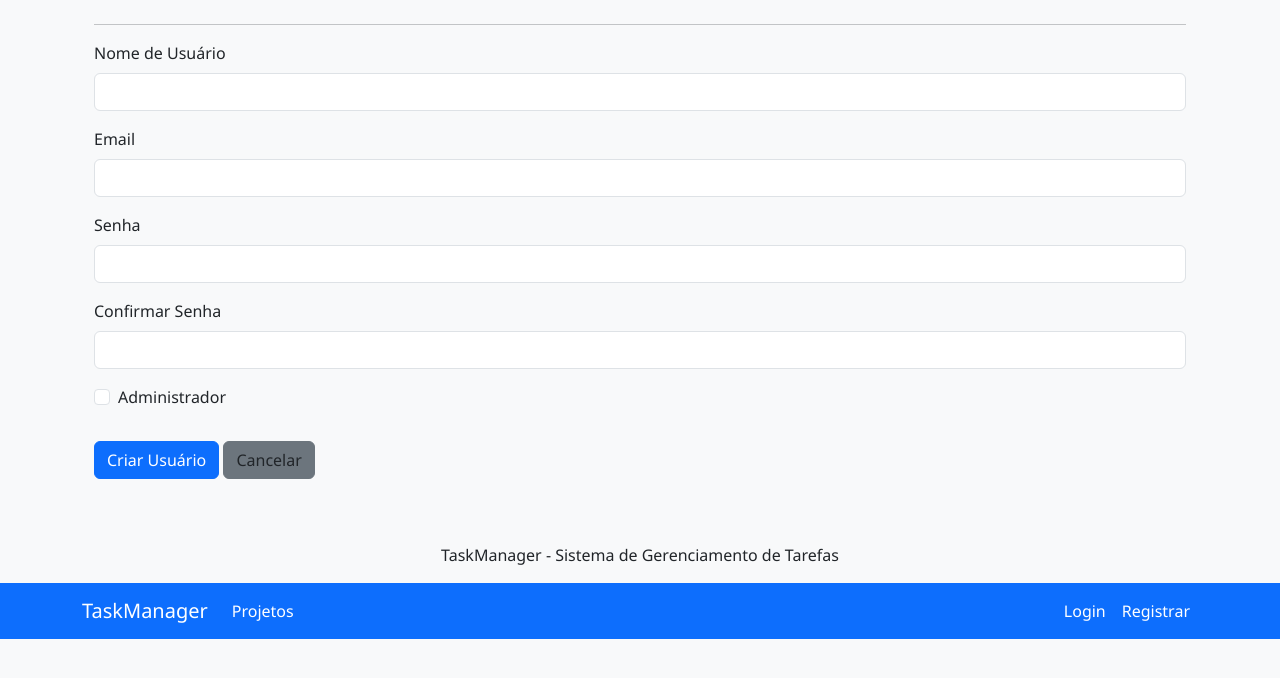
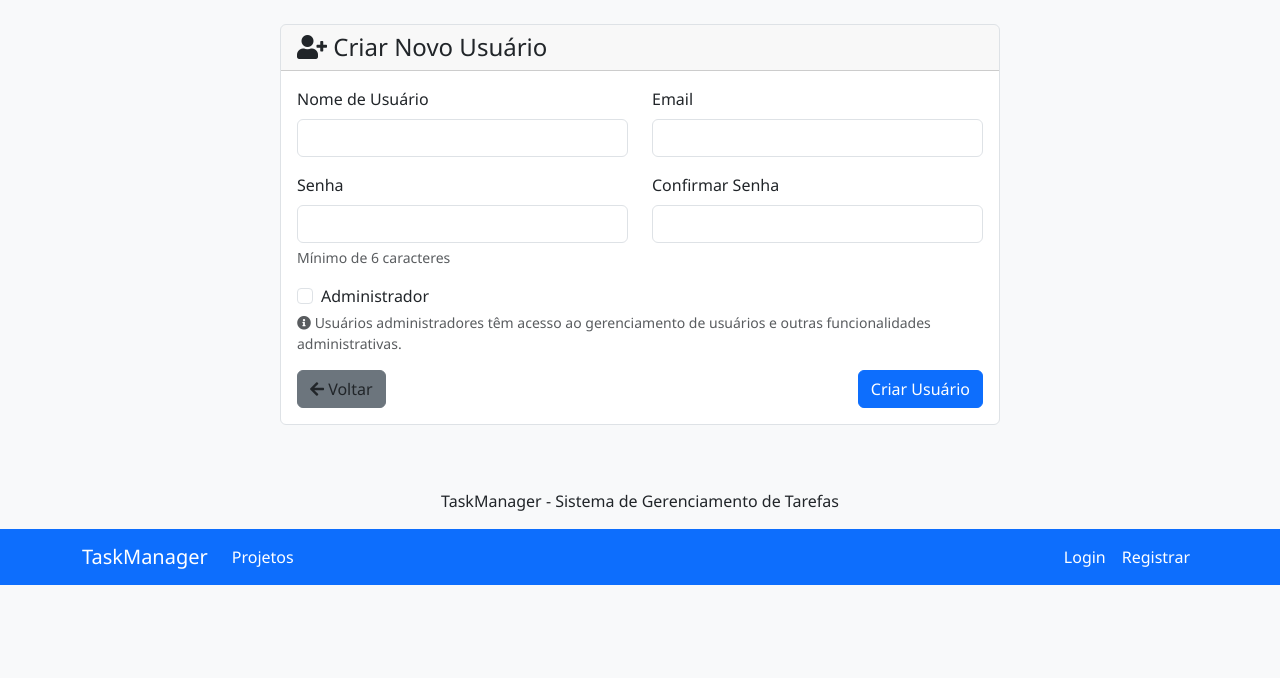
Before and after one commit to PedroB97/Task-Manager, a Flask app: template templates/users/create_user.html in a window 1280 px wide. Shown: the part 56-734 px from the top of the page. Run offline with Flask 3, Linux system fonts and the light colour scheme; the template is opened without the code that fills it: values that come from a table or form of the project are taken from there, others are empty; some libraries are stand-ins or nearby versions.

Commit message:
Update create_user.html

```diff
--- a/templates/users/create_user.html
+++ b/templates/users/create_user.html
@@ -1,63 +1,101 @@
 {% extends "base.html" %}
 
-{% block title %}{{ title }}{% endblock %}
+{% block title %}Criar Novo Usuário{% endblock %}
 
 {% block content %}
 <div class="container mt-4">
-    <h2>{{ title }}</h2>
-    <hr>
+    <div class="row justify-content-center">
+        <div class="col-md-8">
+            <div class="card">
+                <div class="card-header">
+                    <h4 class="mb-0">
+                        <i class="fas fa-user-plus"></i> Criar Novo Usuário
+                    </h4>
+                </div>
+                <div class="card-body">
+                    <form method="POST">
+                        {{ form.hidden_tag() }}
 
-    <form method="POST" action="{{ url_for('user_bp.create_user') }}">
-        {{ form.hidden_tag() }} {# CSRF token #}
-
+                        <div class="row">
+                            <div class="col-md-6">
                                 <div class="mb-3">
                                     {{ form.username.label(class="form-label") }}
-            {{ form.username(class="form-control" + (' is-invalid' if form.username.errors else '')) }}
+                                    {{ form.username(class="form-control" + (" is-invalid" if form.username.errors else "")) }}
                                     {% if form.username.errors %}
-                <div class="invalid-feedback d-block">
-                    {% for error in form.username.errors %}<span>{{ error }}</span>{% endfor %}
+                                        <div class="invalid-feedback">
+                                            {% for error in form.username.errors %}
+                                                {{ error }}
+                                            {% endfor %}
                                         </div>
                                     {% endif %}
                                 </div>
-
+                            </div>
+                            <div class="col-md-6">
                                 <div class="mb-3">
                                     {{ form.email.label(class="form-label") }}
-            {{ form.email(class="form-control" + (' is-invalid' if form.email.errors else '')) }}
+                                    {{ form.email(class="form-control" + (" is-invalid" if form.email.errors else "")) }}
                                     {% if form.email.errors %}
-                <div class="invalid-feedback d-block">
-                    {% for error in form.email.errors %}<span>{{ error }}</span>{% endfor %}
+                                        <div class="invalid-feedback">
+                                            {% for error in form.email.errors %}
+                                                {{ error }}
+                                            {% endfor %}
                                         </div>
                                     {% endif %}
                                 </div>
+                            </div>
+                        </div>
 
+                        <div class="row">
+                            <div class="col-md-6">
                                 <div class="mb-3">
                                     {{ form.password.label(class="form-label") }}
-            {{ form.password(class="form-control" + (' is-invalid' if form.password.errors else '')) }}
+                                    {{ form.password(class="form-control" + (" is-invalid" if form.password.errors else "")) }}
                                     {% if form.password.errors %}
-                <div class="invalid-feedback d-block">
-                    {% for error in form.password.errors %}<span>{{ error }}</span>{% endfor %}
+                                        <div class="invalid-feedback">
+                                            {% for error in form.password.errors %}
+                                                {{ error }}
+                                            {% endfor %}
+                                        </div>
+                                    {% endif %}
+                                    <div class="form-text">Mínimo de 6 caracteres</div>
+                                </div>
+                            </div>
+                            <div class="col-md-6">
+                                <div class="mb-3">
+                                    {{ form.confirm_password.label(class="form-label") }}
+                                    {{ form.confirm_password(class="form-control" + (" is-invalid" if form.confirm_password.errors else "")) }}
+                                    {% if form.confirm_password.errors %}
+                                        <div class="invalid-feedback">
+                                            {% for error in form.confirm_password.errors %}
+                                                {{ error }}
+                                            {% endfor %}
                                         </div>
                                     {% endif %}
                                 </div>
+                            </div>
+                        </div>
 
                         <div class="mb-3">
-            {{ form.confirm_password.label(class="form-label") }}
-            {{ form.confirm_password(class="form-control" + (' is-invalid' if form.confirm_password.errors else '')) }}
-            {% if form.confirm_password.errors %}
-                <div class="invalid-feedback d-block">
-                    {% for error in form.confirm_password.errors %}<span>{{ error }}</span>{% endfor %}
-                </div>
-            {% endif %}
-        </div>
-
-        <div class="form-check mb-3">
+                            <div class="form-check">
                                 {{ form.is_admin(class="form-check-input") }}
                                 {{ form.is_admin.label(class="form-check-label") }}
                             </div>
+                            <div class="form-text">
+                                <i class="fas fa-info-circle"></i>
+                                Usuários administradores têm acesso ao gerenciamento de usuários e outras funcionalidades administrativas.
+                            </div>
+                        </div>
 
-        {{ form.submit(class="btn btn-primary mt-3") }}
-        <a href="{{ url_for('user_bp.list_users') }}" class="btn btn-secondary mt-3">Cancelar</a>
+                        <div class="d-flex justify-content-between">
+                            <a href="{{ url_for('user_bp.list_users') }}" class="btn btn-secondary">
+                                <i class="fas fa-arrow-left"></i> Voltar
+                            </a>
+                            {{ form.submit(class="btn btn-primary") }}
+                        </div>
                     </form>
-
+                </div>
+            </div>
+        </div>
+    </div>
 </div>
 {% endblock %}
```
Lines whose indentation alone changed are shown as unchanged.
